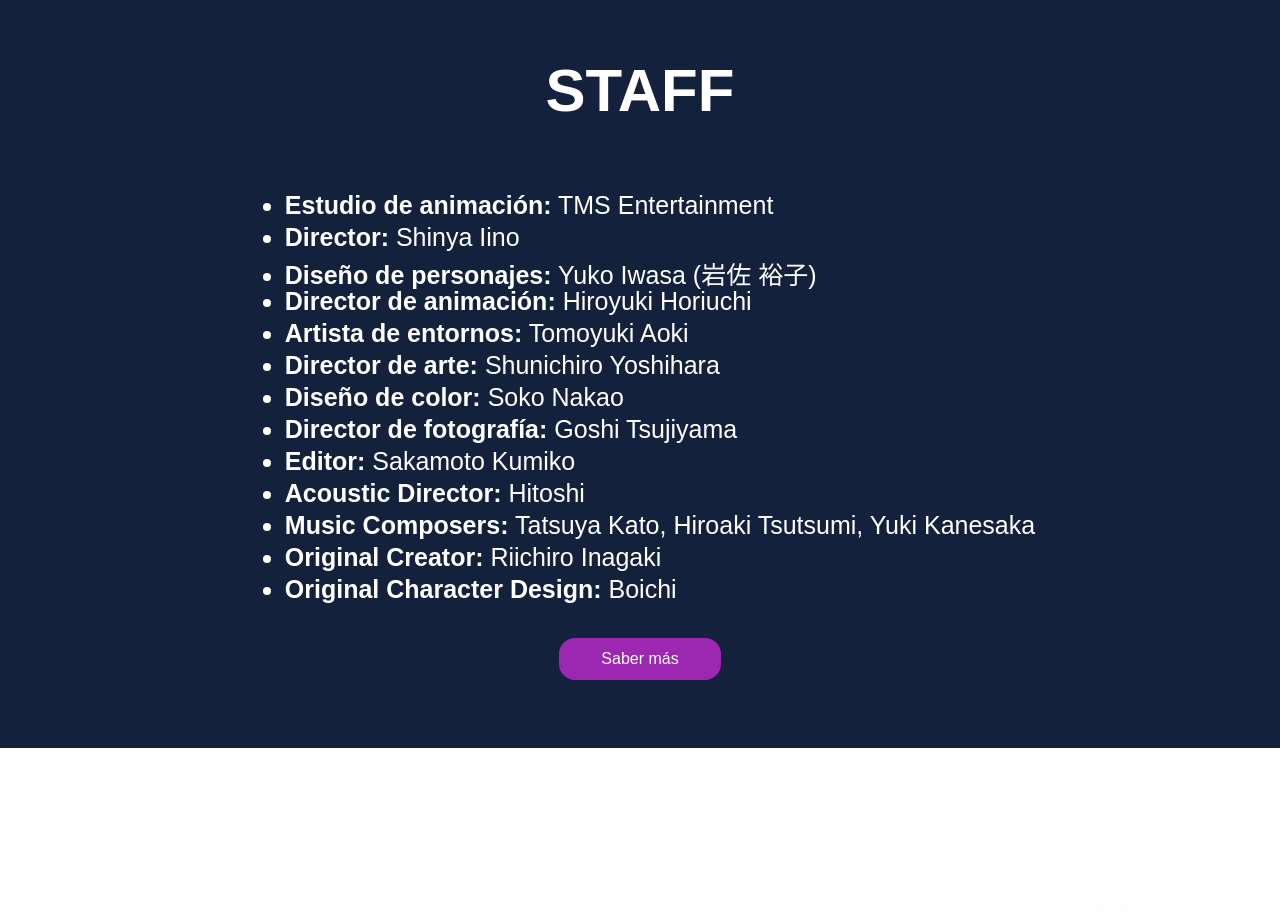
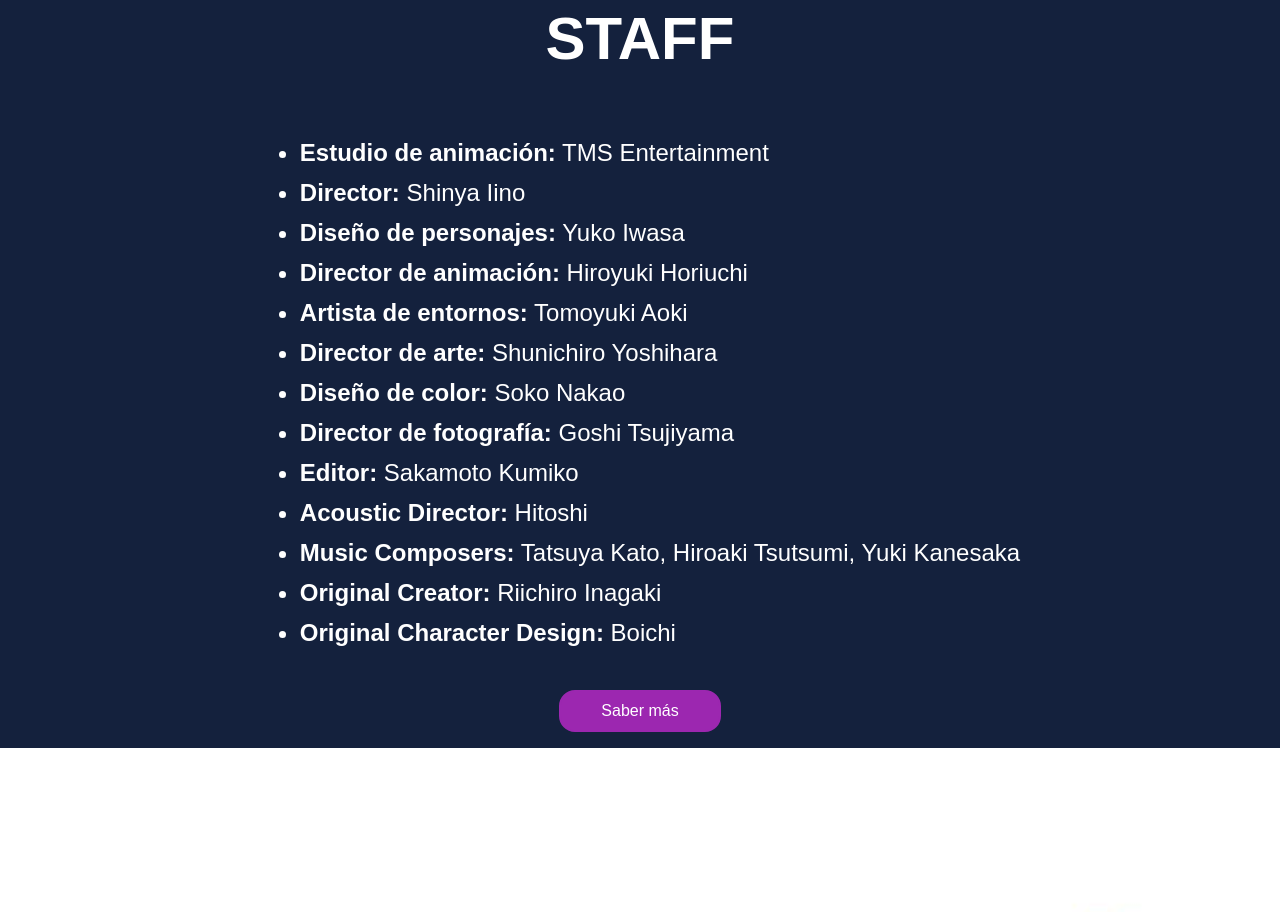
Before and after one commit to jHuallpaQuispe/paginaJherson.github.io, a plain HTML site: page inicio.html in a window 1280 px wide. Shown: the part 1740-2652 px from the top of the page. Drawn offline with Linux system fonts and the light colour scheme.

Commit message:
Pequeños detalles con los parrafros

```diff
--- a/estilos/Estilos.css
+++ b/estilos/Estilos.css
@@ -219,11 +219,10 @@ article .btn:hover{
 
 .about .staff{
     text-align:justify;
-    flex-wrap: wrap;
 }
 .about .staff li{
-    height: 4vh;
-    font-size: 25px;
+    height: 5vh;
+    font-size: 24px;
 }
 .price{
     background: url(post.jpg) no-repeat center;
--- a/inicio.html
+++ b/inicio.html
@@ -99,7 +99,7 @@
                 <ul class="staff">
                     <li><strong>Estudio de animación:</strong> TMS Entertainment</li>
                     <li><strong>Director:</strong> Shinya Iino</li>
-                    <li><strong>Diseño de personajes:</strong> Yuko Iwasa (岩佐 裕子)</li>
+                    <li><strong>Diseño de personajes:</strong> Yuko Iwasa</li>
                     <li><strong>Director de animación:</strong> Hiroyuki Horiuchi</li>
                     <li><strong>Artista de entornos:</strong> Tomoyuki Aoki</li>
                     <li><strong>Director de arte:</strong> Shunichiro Yoshihara</li>
```
